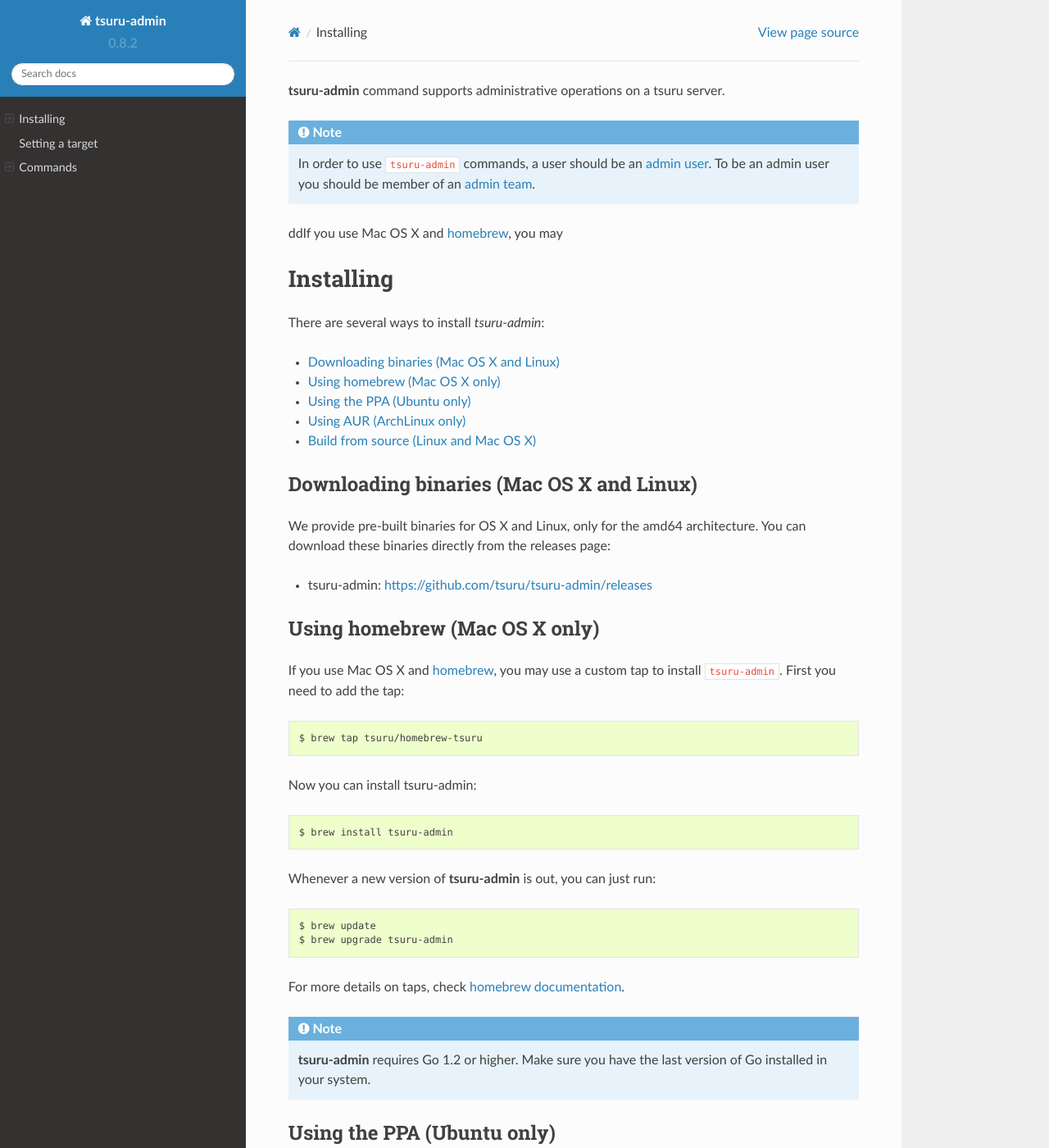
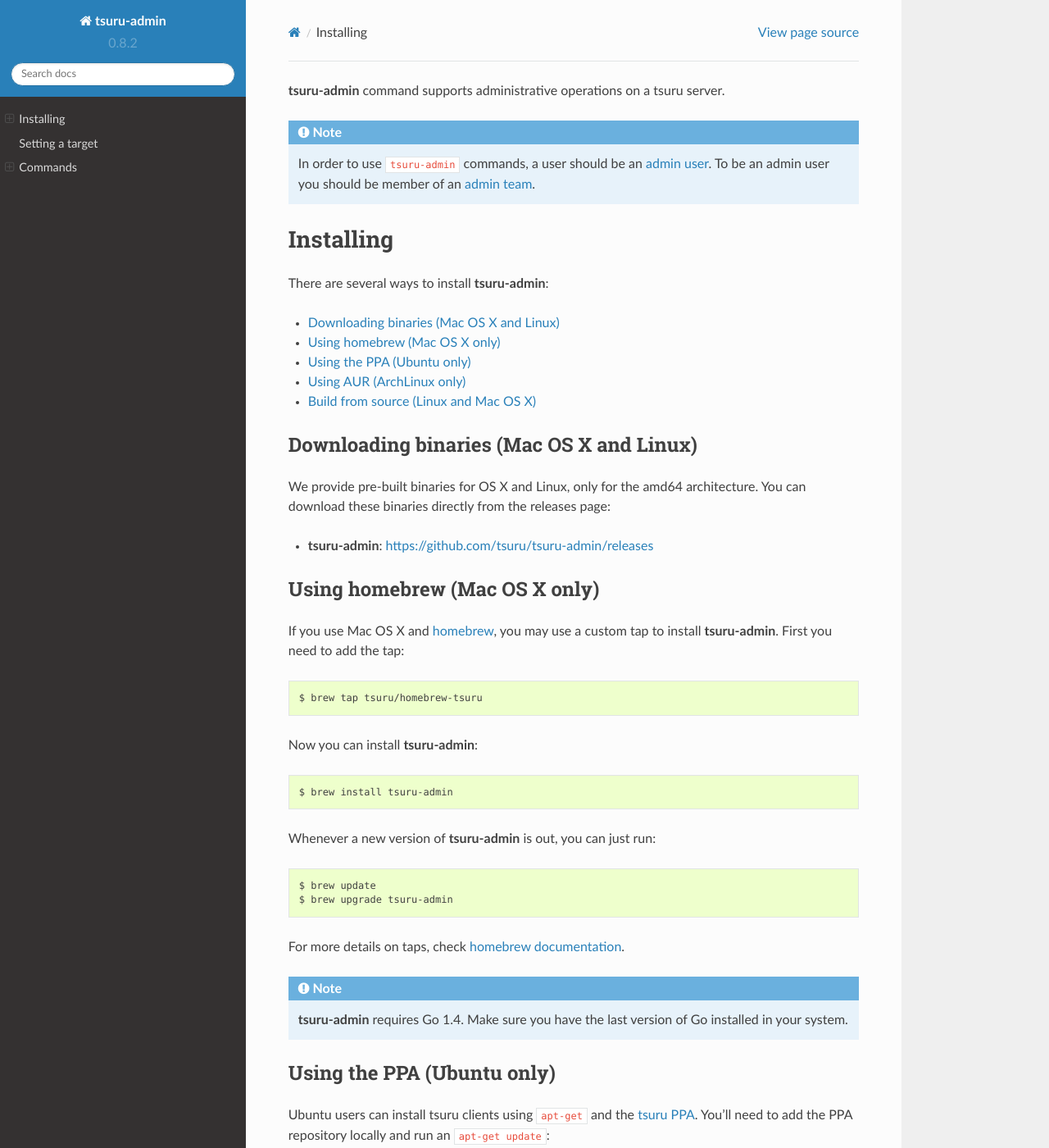
Before and after one commit to tsuru/tsuru-admin, a Sphinx documentation site: the page built from docs/source/index.rst, in a window 1280 px wide and 1400 px high. Shown: the whole window at 82% size. Built offline with Sphinx 7.4.7 and the Read the Docs theme 2.0.0, drawn with Linux system fonts in a browser that asks for light colours; some of the changed text lies outside the part shown.

Commit message:
fix typos and format.

```diff
--- a/docs/source/index.rst
+++ b/docs/source/index.rst
@@ -10,12 +10,10 @@
     <http://docs.tsuru.io/en/latest/reference/config.html#admin-users>`_.
     To be an admin user you should be member of an `admin team <http://docs.tsuru.io/en/latest/reference/config.html#admin-team>`_.
 
-ddIf you use Mac OS X and `homebrew <http://mxcl.github.com/homebrew/>`_, you may
-
 Installing
 ==========
 
-There are several ways to install `tsuru-admin`:
+There are several ways to install **tsuru-admin**:
 
 - `Downloading binaries (Mac OS X and Linux)`_
 - `Using homebrew (Mac OS X only)`_
@@ -29,13 +27,13 @@
 We provide pre-built binaries for OS X and Linux, only for the amd64
 architecture. You can download these binaries directly from the releases page:
 
-* tsuru-admin: https://github.com/tsuru/tsuru-admin/releases
+* **tsuru-admin**: https://github.com/tsuru/tsuru-admin/releases
 
 Using homebrew (Mac OS X only)
 ------------------------------
 
 If you use Mac OS X and `homebrew <http://mxcl.github.com/homebrew/>`_, you may
-use a custom tap to install ``tsuru-admin``. First you need to add the tap:
+use a custom tap to install **tsuru-admin**. First you need to add the tap:
 
 .. highlight:: bash
 
@@ -43,7 +41,7 @@
 
 $ brew tap tsuru/homebrew-tsuru
 
-Now you can install tsuru-admin:
+Now you can install **tsuru-admin**:
 
 .. highlight:: bash
 
@@ -65,7 +63,7 @@
 
 .. note::
 
-    **tsuru-admin** requires Go 1.2 or higher. Make sure you have the last version
+    **tsuru-admin** requires Go 1.4. Make sure you have the last version
     of Go installed in your system.
 
 Using the PPA (Ubuntu only)
@@ -131,7 +129,7 @@
 Setting a target
 ================
 
-The target for the tsuru-admin command should point to the `listen` address
+The target for the **tsuru-admin** command should point to the `listen` address
 configured in your tsuru.conf file.
 
 .. highlight:: yaml
@@ -151,7 +149,7 @@
 Commands
 ========
 
-All the "container*"" commands below only exist when using the docker
+All the **container** commands below only exist when using the docker
 provisioner.
 
 .. _tsuru_admin_container_move_cmd:
```
